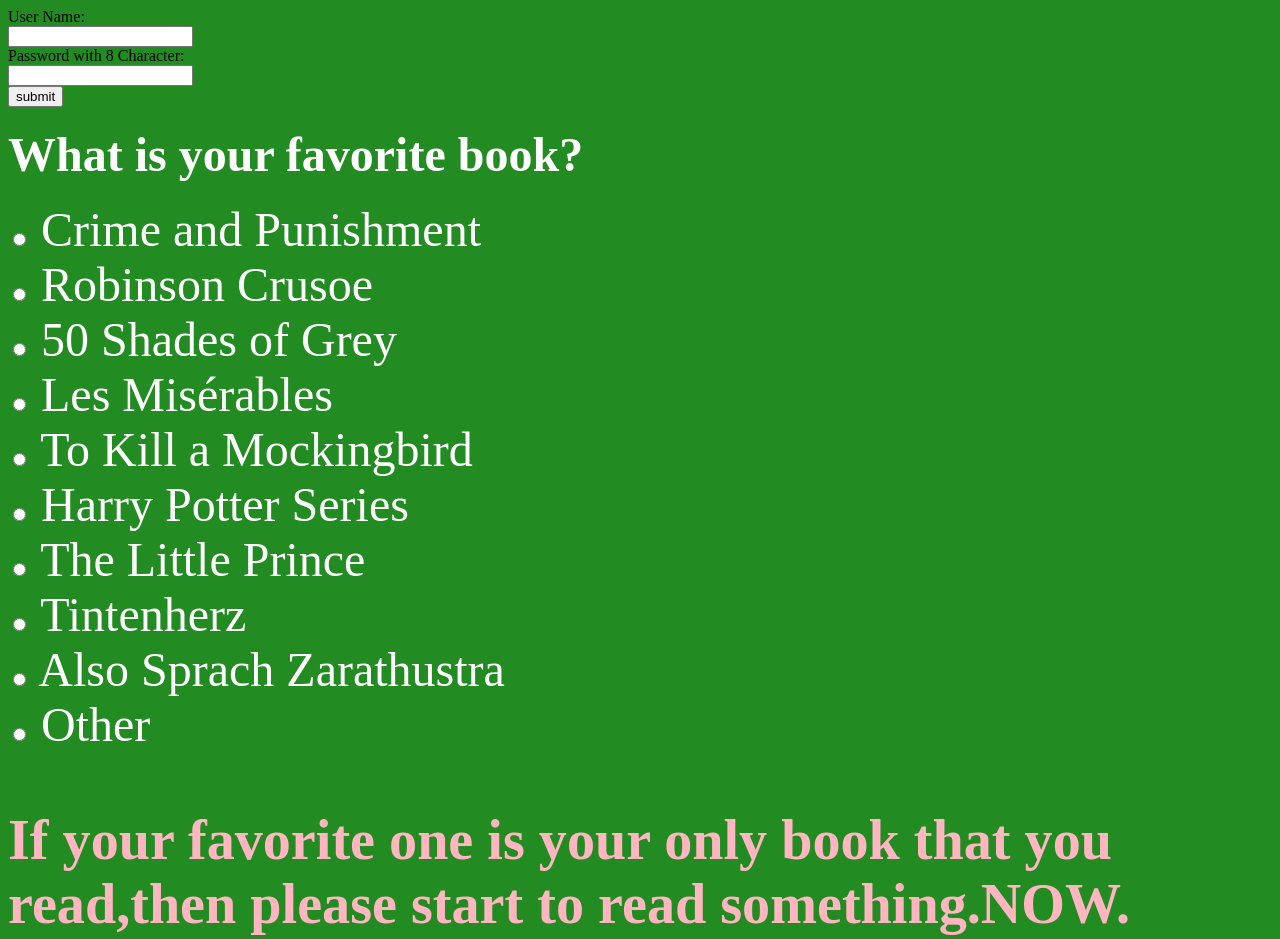
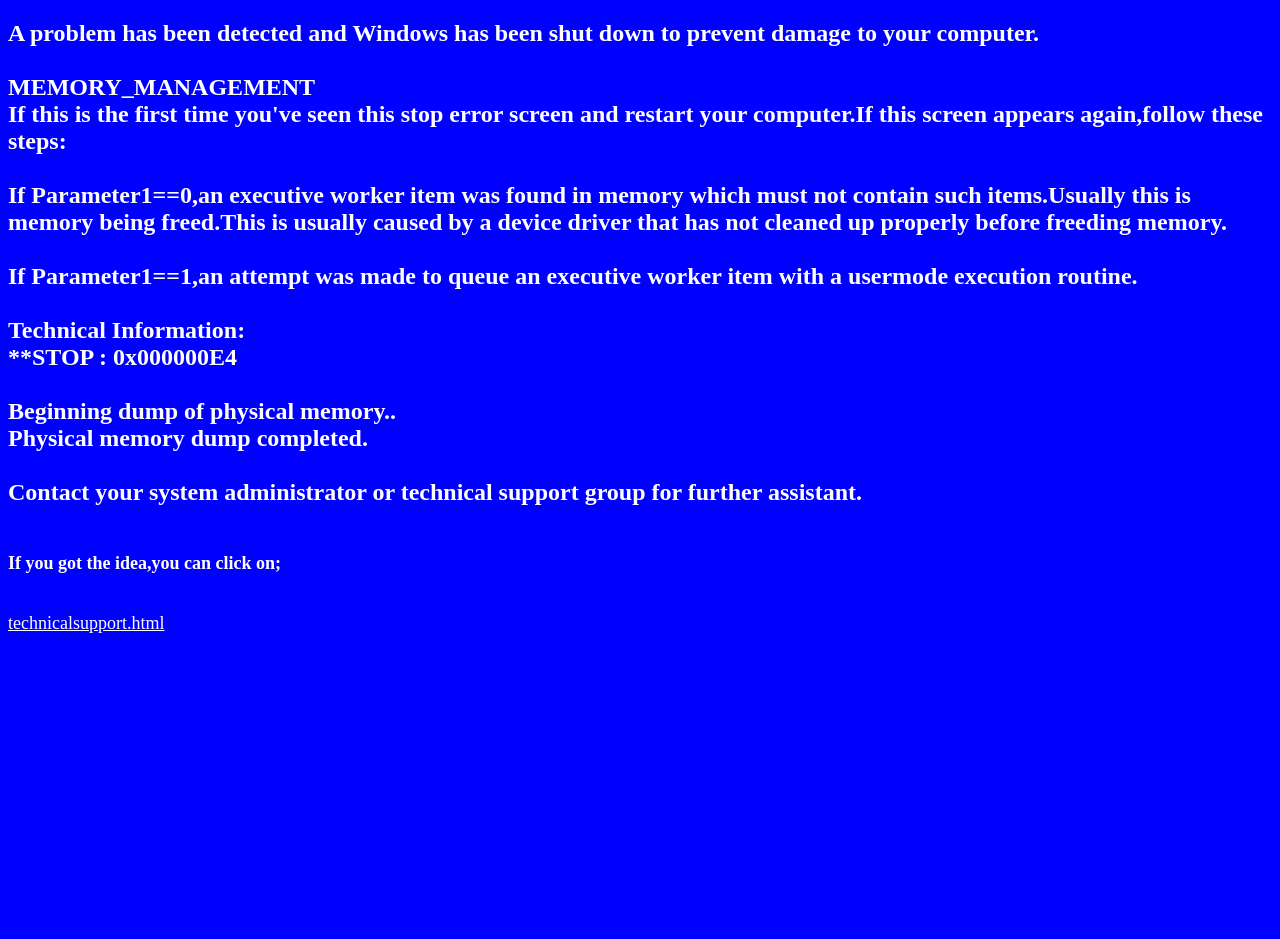
Before and after one commit to Ilaydaguneri/Ilaydaguneri.github.io, a plain HTML site: page index.html in a window 1280 px wide. After the commit the page ends 800 px from the top, so only its background shows below. Drawn offline with Linux system fonts and the light colour scheme.

Commit message:
11.03.16 Changes Were Done

```diff
--- a/index.html
+++ b/index.html
@@ -6,33 +6,52 @@ and open the template in the editor.
 -->
 <html>
     <head>
+        <title></title>
+        <meta charset="UTF-8">
+        <meta name="viewport" content="width=device-width, initial-scale=1.0">
         <style>
             body{
-                background-color: forestgreen;
-            }
+                background-color: blue;
+                }
+                #inner {
+                background-color: blue;
+                cursor: pointer;
+                }
         </style>
-        <title>Homework-2</title>
-        <meta charset="UTF-8">
-        <meta name="viewport" content="width=device-width, initial-scale=1.0">
     </head>
-    <body>
-        <form action="demo_form.asp">
-            User Name:      <br>            <input type="text" name="User Name"> <br>
-            Password with 8 Character: <br>  <input type="password"  name="Password with 8 character"> <br>
-            <input type="submit" value="submit">
-            <h2><font color="white" face="French Script MT" size="8"> What is your favorite book? </h2>
-            <input type="radio" name="Book" value="Crime and Punishment"> Crime and Punishment <br>
-            <input type="radio" name="Book" value="Robinson Crusoe"> Robinson Crusoe <BR>
-            <input type="radio" name="Book" value="50 Shades of Grey"> 50 Shades of Grey <br>
-            <input type="radio" name="Book" value="Les Misérables"> Les Misérables <br>
-            <input type="radio" name="Book" value="To Kill a Mockingbird"> To Kill a Mockingbird <br>
-            <input type="radio" name="Book" value="Harry Potter Series"> Harry Potter Series <br>
-            <input type="radio" name="Book" value="The Little Prince"> The Little Prince <br>
-            <input type="radio" name="Book" value="Tintenherz"> Tintenherz <br>
-            <input type="radio" name="Book" value="Also Sprach Zarathustra"> Also Sprach Zarathustra <br>
-            <input type="radio" name="Book" value="Others"> Other <br>
-        </form>
-        <h3><font color="lightpink"> If your favorite one is your only book that you read,then please start to read something.NOW.</h3>
-    </body>
+    <body link="white">
+
+        <h2><font color="white" size="5" face="miriam fixed" >
+            A problem has been detected and Windows has been shut down to prevent damage to your computer.<br>
+            <br>
+            MEMORY_MANAGEMENT <br>
+            If this is the first time you've seen this stop error screen and restart your computer.If this screen appears again,follow these steps: <br>
+            <br>
+            If Parameter1==0,an executive worker item was found in memory which must not contain such items.Usually this is memory being freed.This is usually caused by a device driver that has not cleaned up properly before freeding memory.<br>
+            <br>
+            If Parameter1==1,an attempt was made to queue an executive worker item with a usermode execution routine.<br>
+            <br>
+            Technical Information:<br>
+            **STOP : 0x000000E4<br>
+            <br>
+            Beginning dump of physical memory..<br>
+            Physical memory dump completed.<br>
+            <br>
+            Contact your system administrator or technical support group for further assistant.<br>
+
+        </h2>
+        <h2> <font size="4">If you got the idea,you can click on; </h2>
+        <a onmouseover="this.style.color='black'"
+           onmouseout="this.style.color='white'"
+           href="4index.html" target="_self">technicalsupport.html</a><br>
+
+           <br>
+           <script>
+         $('#inner').click (
+           function (){
+           window.location = "http://Homework 10.03.16" ;
+           }
+           );
+        </script>
     </body>
 </html>
```
Also changed, not shown: 6toVJPN.jpg (added).
